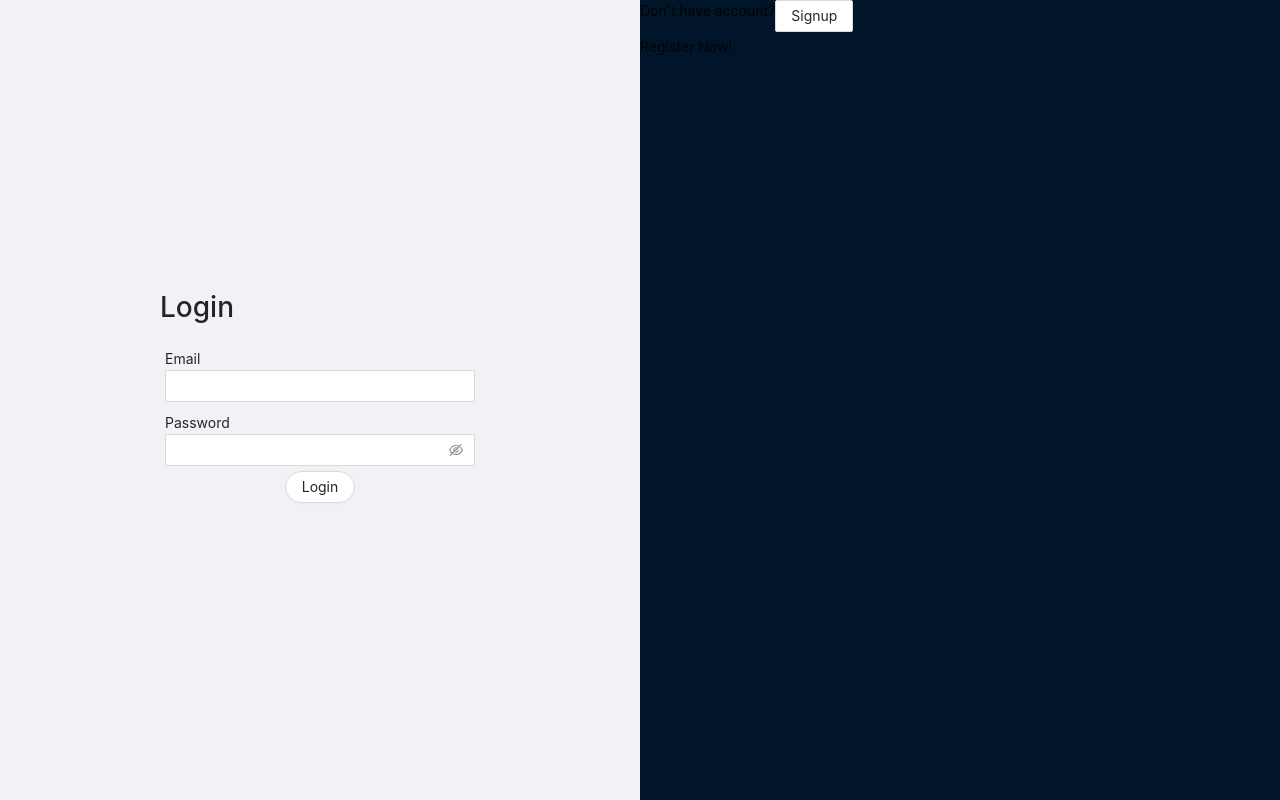
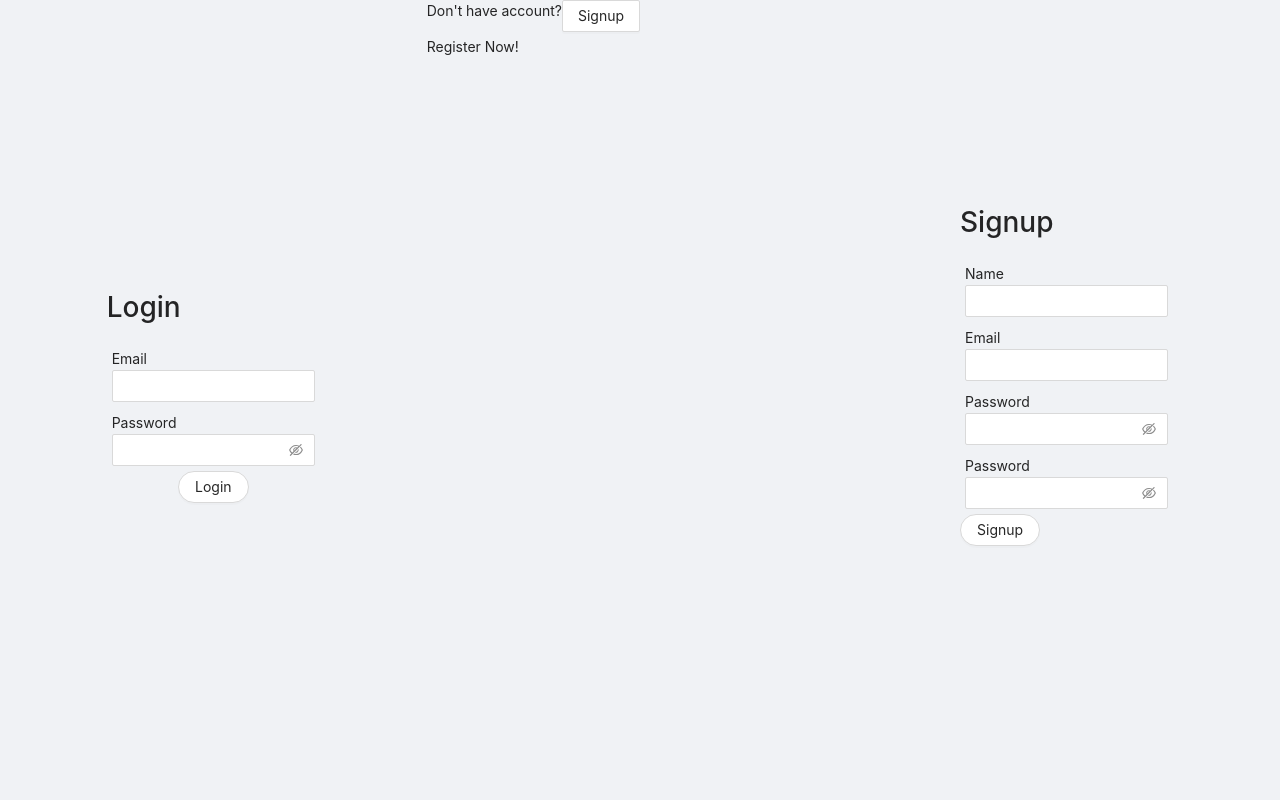
Before and after one commit to emanuellourenco/my-budget_frontend, a React (Create React App) app: page /login in a window 1280 px wide. Built offline with nearby package versions, Linux system fonts and the light colour scheme; no server answers.

Commit message:
add/change styles

```diff
--- a/src/resources/scss/components/layout.scss
+++ b/src/resources/scss/components/layout.scss
@@ -1,5 +1,10 @@
 .main-layout__header {
   padding: 0;
+}
+
+.header--buttons {
+  float: right;
+  padding-right: 10px;
 }
 
 .main-layout__content {
--- a/src/resources/scss/components/login.scss
+++ b/src/resources/scss/components/login.scss
@@ -10,43 +10,52 @@
   margin-top: 50vh;
   transform: translate(0, -50%);
 }
-/*
-.login__button,
-.login__button:hover {
-  background-color: $login-button-background-color;
-  color: $login-button-color;
-}*/
+
+.info__block {
+  width: 100%;
+  color: white;
+  text-align: center;
+  margin-top: 50vh;
+  transform: translate(0, -50%);
+  height: 140px;
+}
 
 .auth {
   display: flex;
   overflow: hidden;
+  width: 100vw;
+  height: 100vh;
+  background-color: $login-background-color;
 
-  &.auth__login {
+  .auth--form {
     width: 50vw;
     height: 100vh;
-    background: $login-background-color;
-    transition: width 2s;
+    position: absolute;
+    left: 0;
+    transition: all 2s linear;
 
-    &.hide--login {
-      width: 0;
+    &.right {
+      transform: translateX(0, 50vh);
+      left: 50vw;
     }
   }
-
-  &.auth__signup {
+  .auth--info {
     width: 50vw;
     height: 100vh;
-    background: $signup-background-color;
-    transition: width 2s;
+    background-color: $auth-background-color;
 
-    &.hide--signup {
-      width: 0;
+    position: absolute;
+    left: 0;
+    transition: all 2s linear;
+
+    &.right {
+      transform: translateX(0, -50vh);
+      left: 50vw;
+    }
+    > .ant-rowp {
+      width: 100%;
+      display: block;
+      background-color: red;
     }
   }
-
-  &.auth__block {
-    width: 50vw;
-    height: 100vh;
-    background: $auth-background-color;
-    z-index: 10;
-  }
 }
```
